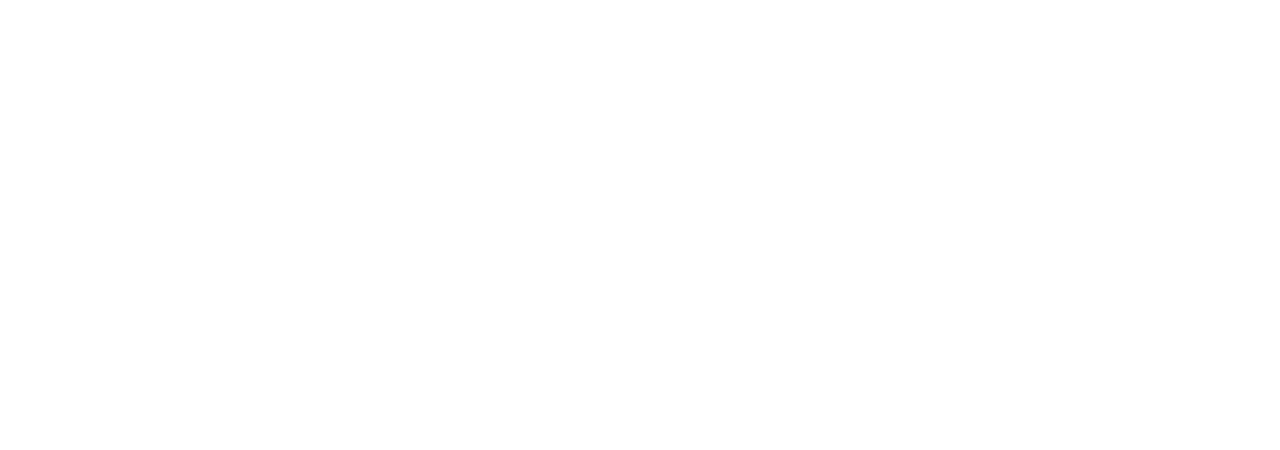
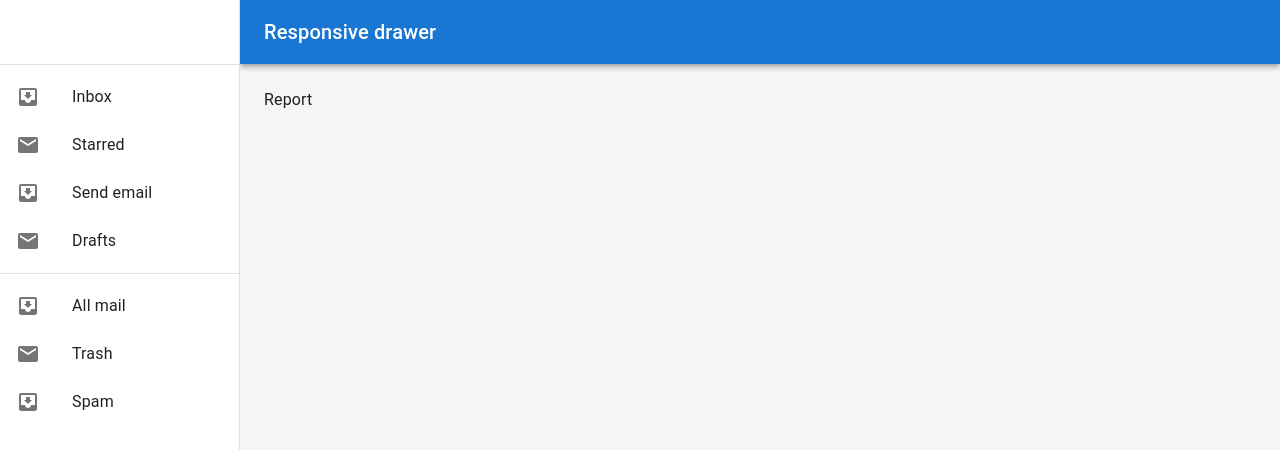
Before and after one commit to mikurikuri11/kakeibo_app, a React (Create React App) app: page /report in a window 1280 px wide. Shown: the top 450 px of the page. Built offline with nearby package versions, Linux system fonts and the light colour scheme; the HTML template or start-up script is replaced by a standard one.

Commit message:
🎨 Sidebarコンポーネント作成

```diff
--- a/package.json
+++ b/package.json
@@ -3,6 +3,10 @@
   "version": "0.1.0",
   "private": true,
   "dependencies": {
+    "@emotion/react": "^11.11.3",
+    "@emotion/styled": "^11.11.0",
+    "@mui/icons-material": "^5.15.10",
+    "@mui/material": "^5.15.10",
     "@testing-library/jest-dom": "^5.17.0",
     "@testing-library/react": "^13.4.0",
     "@testing-library/user-event": "^13.5.0",
@@ -12,6 +16,7 @@
     "@types/react-dom": "^18.2.19",
     "react": "^18.2.0",
     "react-dom": "^18.2.0",
+    "react-router-dom": "^6.22.1",
     "react-scripts": "5.0.1",
     "typescript": "^4.9.5",
     "web-vitals": "^2.1.4"
--- a/src/App.tsx
+++ b/src/App.tsx
@@ -1,10 +1,22 @@
-import React from 'react';
-import './App.css';
+import "./App.css";
+import { BrowserRouter as Router } from "react-router-dom";
+import { Routes, Route } from "react-router-dom";
+import { Home } from "./pages/Home";
+import { Report } from "./pages/Report";
+import { NoMatch } from "./pages/NoMatch";
+import { AppLayout } from "./components/layout/AppLayout";
 
 function App() {
   return (
-    <div className="App">
-    </div>
+    <Router>
+      <Routes>
+        <Route path="/" element={<AppLayout />}>
+          <Route index element={<Home />} />
+          <Route path="/report" element={<Report />} />
+          <Route path="*" element={<NoMatch />} />
+        </Route>
+      </Routes>
+    </Router>
   );
 }
 
--- /dev/null
+++ b/src/components/common/Sidebar.tsx
@@ -0,0 +1,105 @@
+import {
+  Box,
+  Divider,
+  Drawer,
+  List,
+  ListItem,
+  ListItemButton,
+  ListItemIcon,
+  ListItemText,
+  Toolbar,
+} from "@mui/material";
+import InboxIcon from "@mui/icons-material/MoveToInbox";
+import MailIcon from "@mui/icons-material/Mail";
+import { FC } from "react";
+
+interface SidebarProps {
+  drawerWidth: number;
+  mobileOpen: boolean;
+  handleDrawerClose: () => void;
+  handleDrawerTransitionEnd: () => void;
+}
+
+const drawer = (
+  <div>
+    <Toolbar />
+    <Divider />
+    <List>
+      {["Inbox", "Starred", "Send email", "Drafts"].map((text, index) => (
+        <ListItem key={text} disablePadding>
+          <ListItemButton>
+            <ListItemIcon>
+              {index % 2 === 0 ? <InboxIcon /> : <MailIcon />}
+            </ListItemIcon>
+            <ListItemText primary={text} />
+          </ListItemButton>
+        </ListItem>
+      ))}
+    </List>
+    <Divider />
+    <List>
+      {["All mail", "Trash", "Spam"].map((text, index) => (
+        <ListItem key={text} disablePadding>
+          <ListItemButton>
+            <ListItemIcon>
+              {index % 2 === 0 ? <InboxIcon /> : <MailIcon />}
+            </ListItemIcon>
+            <ListItemText primary={text} />
+          </ListItemButton>
+        </ListItem>
+      ))}
+    </List>
+  </div>
+);
+
+export const Sidebar = (props: SidebarProps) => {
+  const {
+    drawerWidth,
+    mobileOpen,
+    handleDrawerClose,
+    handleDrawerTransitionEnd,
+  } = props;
+
+  return (
+    <Box
+      component="nav"
+      sx={{ width: { sm: drawerWidth }, flexShrink: { sm: 0 } }}
+      aria-label="mailbox folders"
+    >
+      {/* モバイル用 */}
+      <Drawer
+        variant="temporary"
+        open={mobileOpen}
+        onTransitionEnd={handleDrawerTransitionEnd}
+        onClose={handleDrawerClose}
+        ModalProps={{
+          keepMounted: true, // Better open performance on mobile.
+        }}
+        sx={{
+          display: { xs: "block", sm: "none" },
+          "& .MuiDrawer-paper": {
+            boxSizing: "border-box",
+            width: drawerWidth,
+          },
+        }}
+      >
+        {drawer}
+      </Drawer>
+
+      {/* デスクトップ用 */}
+      <Drawer
+        variant="permanent"
+        sx={{
+          display: { xs: "none", sm: "block" },
+          "& .MuiDrawer-paper": {
+            boxSizing: "border-box",
+            width: drawerWidth,
+          },
+        }}
+        open
+      >
+        {drawer}
+      </Drawer>
+    </Box>
+  );
+};
--- /dev/null
+++ b/src/components/layout/AppLayout.tsx
@@ -0,0 +1,82 @@
+import * as React from "react";
+import AppBar from "@mui/material/AppBar";
+import Box from "@mui/material/Box";
+import CssBaseline from "@mui/material/CssBaseline";
+import IconButton from "@mui/material/IconButton";
+import MenuIcon from "@mui/icons-material/Menu";
+import Toolbar from "@mui/material/Toolbar";
+import Typography from "@mui/material/Typography";
+import { Outlet } from "react-router-dom";
+import { Sidebar } from "../common/Sidebar";
+
+const drawerWidth = 240;
+
+export const AppLayout = () => {
+  const [mobileOpen, setMobileOpen] = React.useState(false);
+  const [isClosing, setIsClosing] = React.useState(false);
+
+  const handleDrawerClose = () => {
+    setIsClosing(true);
+    setMobileOpen(false);
+  };
+
+  const handleDrawerTransitionEnd = () => {
+    setIsClosing(false);
+  };
+
+  const handleDrawerToggle = () => {
+    if (!isClosing) {
+      setMobileOpen(!mobileOpen);
+    }
+  };
+
+  return (
+    <Box sx={{ display: "flex", bgcolor: (theme) => theme.palette.grey[100], minHeight: "100vh" }}>
+      <CssBaseline />
+
+      {/* ヘッダー */}
+      <AppBar
+        position="fixed"
+        sx={{
+          width: { sm: `calc(100% - ${drawerWidth}px)` },
+          ml: { sm: `${drawerWidth}px` },
+        }}
+      >
+        <Toolbar>
+          <IconButton
+            color="inherit"
+            aria-label="open drawer"
+            edge="start"
+            onClick={handleDrawerToggle}
+            sx={{ mr: 2, display: { sm: "none" } }}
+          >
+            <MenuIcon />
+          </IconButton>
+          <Typography variant="h6" noWrap component="div">
+            Responsive drawer
+          </Typography>
+        </Toolbar>
+      </AppBar>
+
+      <Sidebar
+        drawerWidth={drawerWidth}
+        mobileOpen={mobileOpen}
+        handleDrawerClose={handleDrawerClose}
+        handleDrawerTransitionEnd={handleDrawerTransitionEnd}
+        />
+
+      {/* メインコンテンツ */}
+      <Box
+        component="main"
+        sx={{
+          flexGrow: 1,
+          p: 3,
+          width: { sm: `calc(100% - ${drawerWidth}px)` },
+        }}
+      >
+        <Toolbar />
+        <Outlet />
+      </Box>
+    </Box>
+  );
+};
--- /dev/null
+++ b/src/pages/Home.tsx
@@ -0,0 +1,7 @@
+export const Home = () => {
+  return (
+    <div>
+      Home
+    </div>
+  )
+}
--- /dev/null
+++ b/src/pages/NoMatch.tsx
@@ -0,0 +1,7 @@
+export const NoMatch = () => {
+  return (
+    <div>
+      このページは存在しません
+    </div>
+  )
+}
--- /dev/null
+++ b/src/pages/Report.tsx
@@ -0,0 +1,3 @@
+export const Report = () => {
+  return <div>Report</div>;
+}
```
Also changed, not shown: 1 other file (tests, documents, lock files or other folders).
